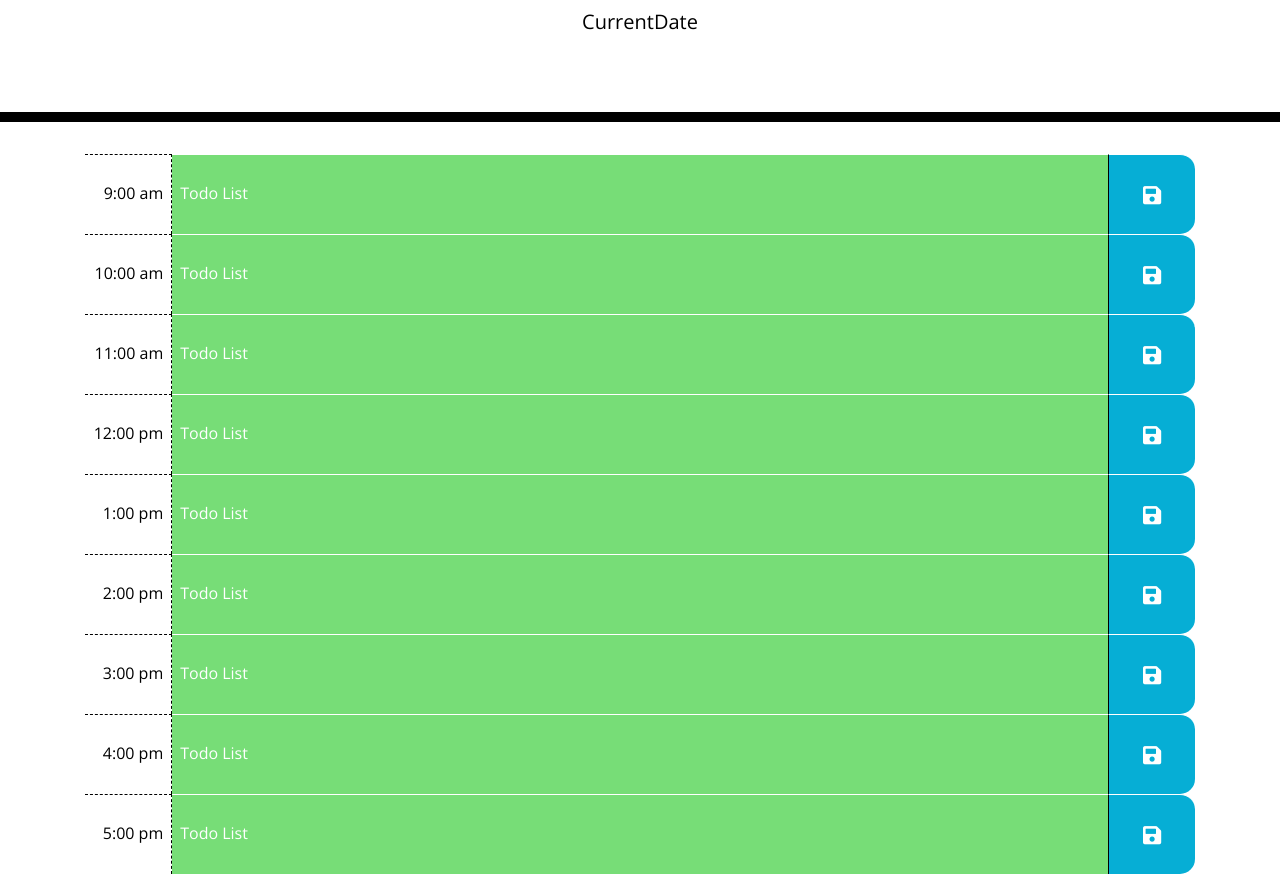
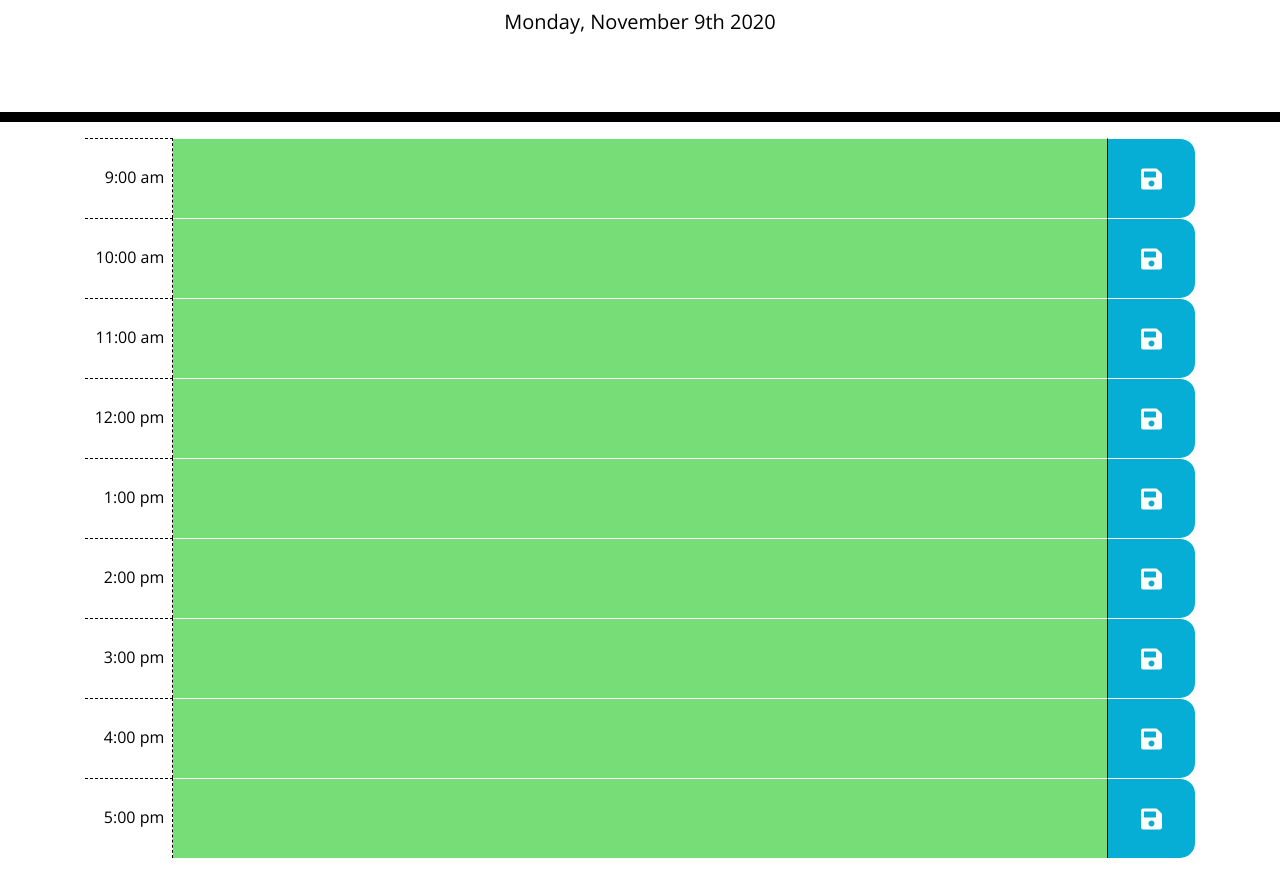
Before and after one commit to rattanakleng/Daily-Schedule-App, a plain HTML site: page index.html in a window 1280 px wide. Shown: the part 182-1056 px from the top of the page. Drawn offline with nearby package versions, Linux system fonts and the light colour scheme.

Commit message:
Update: script.js-clean up note and fix todo display issue, index.html-add data number to button, style.css-remove text area class, README.md-update content

```diff
--- a/index.html
+++ b/index.html
@@ -1,25 +1,16 @@
 <!DOCTYPE html>
 <html lang="en">
+
 <head>
   <meta charset="UTF-8" />
   <meta name="viewport" content="width=device-width, initial-scale=1.0" />
   <meta http-equiv="X-UA-Compatible" content="ie=edge" />
-    <link href="//netdna.bootstrapcdn.com/font-awesome/3.2.1/css/font-awesome.css" rel="stylesheet"/>
+  <link href="//netdna.bootstrapcdn.com/font-awesome/3.2.1/css/font-awesome.css" rel="stylesheet" />
   <link rel="stylesheet" href="path/to/font-awesome/css/font-awesome.min.css">
-    <link
-      rel="stylesheet"
-      href="https://stackpath.bootstrapcdn.com/bootstrap/4.3.1/css/bootstrap.min.css"
-    />
-    <link
-      rel="stylesheet"
-      href="https://use.fontawesome.com/releases/v5.8.1/css/all.css"
-      integrity="sha384-50oBUHEmvpQ+1lW4y57PTFmhCaXp0ML5d60M1M7uH2+nqUivzIebhndOJK28anvf"
-      crossorigin="anonymous"
-    />
-    <link
-      href="https://fonts.googleapis.com/css?family=Open+Sans&display=swap"
-      rel="stylesheet"
-    />
+  <link rel="stylesheet" href="https://stackpath.bootstrapcdn.com/bootstrap/4.3.1/css/bootstrap.min.css" />
+  <link rel="stylesheet" href="https://use.fontawesome.com/releases/v5.8.1/css/all.css"
+    integrity="sha384-50oBUHEmvpQ+1lW4y57PTFmhCaXp0ML5d60M1M7uH2+nqUivzIebhndOJK28anvf" crossorigin="anonymous" />
+  <link href="https://fonts.googleapis.com/css?family=Open+Sans&display=swap" rel="stylesheet" />
   <link rel="stylesheet" href="style.css" />
   <title>Work Day Scheduler</title>
 </head>
@@ -30,86 +21,104 @@
     <p class="lead">A simple calendar app for scheduling your work day</p>
     <p id="currentDay" class="lead"> CurrentDate</p>
   </header>
+
   <div class="container">
-      <!-- Timeblocks go here -->
-
+    <!-- Typical in each row contains p, input, button  -->
     <div class="row-ctner" id="hour-9">
       <p class="hour">9:00 am</p>
-        <p class="row future">Todo List</p>
-        <p class="saveBtn"><span style="font-size: 1.3rem;">
-          <i class="fas fa-save"></i>
-        </span></p>
+
+      <input type="text" id="input-9" class="row todo-input" data-number="9" name="todo-task">
+
+      <button class="save-btn" data-number="9">
+        <i class="fas fa-save save-icon"></i>
+      </button>
     </div>
 
     <div class="row-ctner" id="hour-10">
       <p class="hour">10:00 am</p>
-        <p class="row future">Todo List</p>
-        <p class="saveBtn"><span style="font-size: 1.3rem;">
-          <i class="fas fa-save"></i>
-        </span></p>
+
+      <input type="text" id="input-10" class="row todo-input" data-number="10" name="todo-task">
+
+      <button class="save-btn" data-number="10">
+        <i class="fas fa-save save-icon"></i>
+      </button>
     </div>
 
     <div class="row-ctner" id="hour-11">
       <p class="hour">11:00 am</p>
-        <p class="row future">Todo List</p>
-        <p class="saveBtn"><span style="font-size: 1.3rem;">
-          <i class="fas fa-save"></i>
-        </span></p>
+
+      <input type="text" id="input-11" class="row todo-input" data-number="11" name="todo-task">
+
+      <button class="save-btn" data-number="11">
+        <i class="fas fa-save save-icon"></i>
+      </button>
     </div>
 
     <div class="row-ctner" id="hour-12">
       <p class="hour">12:00 pm</p>
-        <p class="row future">Todo List</p>
-        <p class="saveBtn"><span style="font-size: 1.3rem;">
-          <i class="fas fa-save"></i>
-        </span></p>
+
+      <input type="text" id="input-12" class="row todo-input" data-number="12" name="todo-task">
+
+      <button class="save-btn" data-number="12">
+        <i class="fas fa-save save-icon"></i>
+      </button>
     </div>
 
     <div class="row-ctner" id="hour-13">
       <p class="hour">1:00 pm</p>
-        <p class="row future">Todo List</p>
-        <p class="saveBtn"><span style="font-size: 1.3rem;">
-          <i class="fas fa-save"></i>
-        </span></p>
+
+      <input type="text" id="input-13" class="row todo-input" data-number="13" name="todo-task">
+
+      <button class="save-btn" data-number="13">
+        <i class="fas fa-save save-icon"></i>
+      </button>
     </div>
 
     <div class="row-ctner" id="hour-14">
       <p class="hour">2:00 pm</p>
-        <p class="row future">Todo List</p>
-        <p class="saveBtn"><span style="font-size: 1.3rem;">
-          <i class="fas fa-save"></i>
-        </span></p>
+
+      <input type="text" id="input-14" class="row todo-input" data-number="14" name="todo-task">
+
+      <button class="save-btn" data-number="14">
+        <i class="fas fa-save save-icon"></i>
+      </button>
     </div>
 
     <div class="row-ctner" id="hour-15">
       <p class="hour">3:00 pm</p>
-        <p class="row future">Todo List</p>
-        <p class="saveBtn"><span style="font-size: 1.3rem;">
-          <i class="fas fa-save"></i>
-        </span></p>
+
+      <input type="text" id="input-15" class=" row todo-input" data-number="15" name="todo-task">
+
+      <button class="save-btn" data-number="15">
+        <i class="fas fa-save save-icon"></i>
+      </button>
     </div>
 
     <div class="row-ctner" id="hour-16">
       <p class="hour">4:00 pm</p>
-        <p class="row future">Todo List</p>
-        <p class="saveBtn"><span style="font-size: 1.3rem;">
-          <i class="fas fa-save"></i>
-        </span></p>
+
+      <input type="text" id="input-16" class="row todo-input" data-number="16" name="todo-task">
+
+      <button class="save-btn" data-number="16">
+        <i class="fas fa-save save-icon"></i>
+      </button>
     </div>
 
     <div class="row-ctner" id="hour-17">
       <p class="hour">5:00 pm</p>
-        <p class="row future">Todo List</p>
-        <p class="saveBtn"><span style="font-size: 1.3rem;">
-          <i class="fas fa-save"></i>
-        </span></p>
+
+      <input type="text" id="input-17" class="row todo-input" data-number="17" name="todo-task">
+
+      <button class="save-btn" data-number="17">
+        <i class="fas fa-save save-icon"></i>
+      </button>
     </div>
-
-
 
   </div>
 
   <script src="https://code.jquery.com/jquery-3.4.1.min.js"></script>
   <script src="https://cdnjs.cloudflare.com/ajax/libs/moment.js/2.24.0/moment.min.js"></script>
+  <script src="script.js"></script>
 </body>
+
 </html>
--- a/script.js
+++ b/script.js
@@ -0,0 +1,97 @@
+// Use [Moment.js library](https://momentjs.com/) to work with date and time.
+var currentMoment = moment();
+$("#currentDay").text(currentMoment.format("dddd, MMMM Do YYYY"));
+
+
+// Setup past present furture
+// If the time already passed set to past
+// If the time is equal current time set to present
+// If the time is ahead of current time set future
+
+// Select input Element and store in a variable
+var inputEl = $("input");
+
+//get current moment
+var currentHour = currentMoment.hour();
+// Another option to formart current moment var currentHour = parseInt(currentMoment.format("H"));
+
+function setBackgroundColor() {
+
+    // inputNumber9.setAttribute("class", "present")
+    for (var i = 0; i < 9; i++) {
+
+        // Get input data number and store in a variable
+        var inputDataNum = parseInt(inputEl[i].getAttribute("data-number"));
+
+        if (inputDataNum < currentHour) {
+
+            inputEl[i].style.backgroundColor = "#d3d3d3";
+            //inputEl[i].setAttribute("class", "present");
+
+        } else if (inputDataNum === currentHour) {
+
+            inputEl[i].style.backgroundColor = "#ff6961";
+
+        } else {
+
+            inputEl[i].style.backgroundColor = "#77dd77";
+
+        }
+    }
+}
+
+// Update background to present onClick
+
+inputEl.click(function (event) {
+
+    event.preventDefault();
+
+    event.target.style.backgroundColor = "#ff6961";
+
+});
+
+// Select ssveIcon and store in a var saveIcon
+var saveIcon = $(".save-icon");
+
+// btnEl addEvenlistner click
+saveIcon.click(function (event) {
+
+    // event.preventDefault() -- Do I need it and why?
+
+    // Get dataNumber of button
+    var dataNumber = $(event.target).parent().data("number");
+
+    //Event deligate selection
+    var inputValue = $("#input-" + dataNumber).val();
+
+    //Save to do to local storage
+    localStorage.setItem("Hour-" + dataNumber, inputValue);
+
+});
+
+// function displaySchedule(event) when page load
+function displaySchedule() {
+
+    //Get to do list from local storage and save in array
+    var scheduleCtner = [];
+
+    for (var num = 9; num < 18; num++) {
+
+        savedSchedule = localStorage.getItem("Hour-" + num);
+
+        scheduleCtner.push(savedSchedule);
+    }
+
+    // Display to do list from local storage in input
+    for (var i = 0; i < 9; i++) {
+
+        inputEl[i].value = scheduleCtner[i];
+    }
+
+};
+
+// Display local storage data in input
+displaySchedule()
+
+// Setup background base on time
+setBackgroundColor();
--- a/style.css
+++ b/style.css
@@ -1,20 +1,13 @@
+/* Reset style */
 * {
   margin: 0;
   padding: 0;
 }
+
 body {
   font-family: 'Open Sans', sans-serif;
   font-size: 16px;
   line-height: 1;
-}
-
-textarea{
-  background: transparent;
-  border: none;
-  resize: none;
-  color: #000000;
-  border-left: 1px solid black;
-  padding: 10px;
 }
 
 .jumbotron {
@@ -25,23 +18,18 @@ textarea{
   border-bottom: 10px solid black;
 }
 
-.description{
+.description {
   white-space: pre-wrap;
 }
 
-.time-block{
+.time-block {
   text-align: center;
   border-radius: 15px;
 }
 
 .row-ctner {
-  display: flex;
-  justify-content: space-between;
-  align-content: center;
-}
-
-.row-ctner p {
   margin: 0;
+  margin-top: -16px;
 }
 
 .row {
@@ -49,7 +37,25 @@ textarea{
   height: 80px;
   border-top: 1px solid white;;
   width: 86%;
-  padding: 30px 0 0 8px;
+  margin-left: 0;
+}
+
+input {
+  margin: 0;
+  border: none;
+  padding-left: 15px;
+  padding-right: 15px;
+}
+
+input:focus {
+  outline: none;
+  color: white;
+}
+
+.row-ctner {
+  display: flex;
+  justify-content: space-between;
+  align-content: center;
 }
 
 .hour {
@@ -79,7 +85,8 @@ textarea{
   color: white;
 }
 
-.saveBtn {
+.save-btn {
+  border: none;
   border-left: 1px solid black;
   border-top-right-radius: 15px;
   border-bottom-right-radius: 15px;
@@ -87,52 +94,20 @@ textarea{
   color: white;
   height: 80px;
   width: 8%;
-  padding-top: 30px;
   border-top: 1px solid;
   text-align: center;
 
 }
 
-.saveBtn i:hover {
+.save-btn:focus {
+  outline: none;
+}
+
+.save-btn i:hover {
   font-size: 20px;
   transition: all .3s ease-in-out;
 }
 
-/* Medium devices (tablets, 768px and up) */
-@media (min-width: 768px) {
-
-  .row {
-    height: 80px;
-    width: 86%;
-    padding: 30px 0 0 8px;
-  }
-
-  .hour {
-    width: 8%;
-    height: 80px;
-    padding-right: 8px;
-    padding-top: 30px;
-  }
-
-  .saveBtn {
-    height: 80px;
-    width: 8%;
-    padding-top: 30px;
-  }
- }
-
- /* Small devices (landscape phones, 576px and up) */
-@media (min-width: 639px) {
-  .jumbotron {
-    text-align: center;
-    border-radius: 0;
-    border-bottom: 10px solid black;
-    font-size: .5em;
-  }
+.save-icon {
+  font-size: 1.5rem;
 }
-
-@media (max-width: 359px) {
-  .display-3 {
-    font-size: 2.5rem;
- }
-}
```
Also changed, not shown: Assets/img/layout-image.PNG (added), 1 other file. Lines whose indentation alone changed are shown as unchanged.
